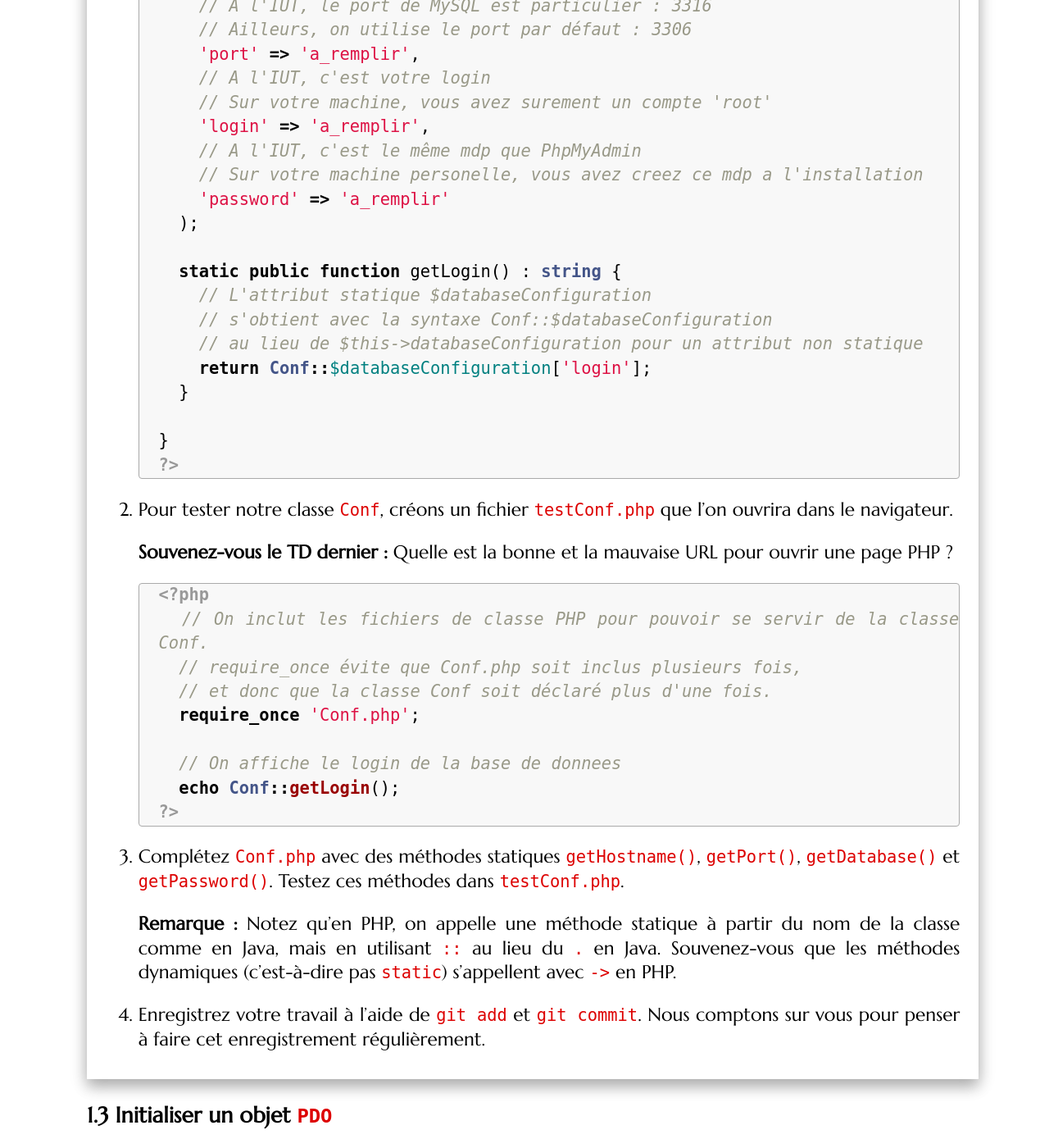
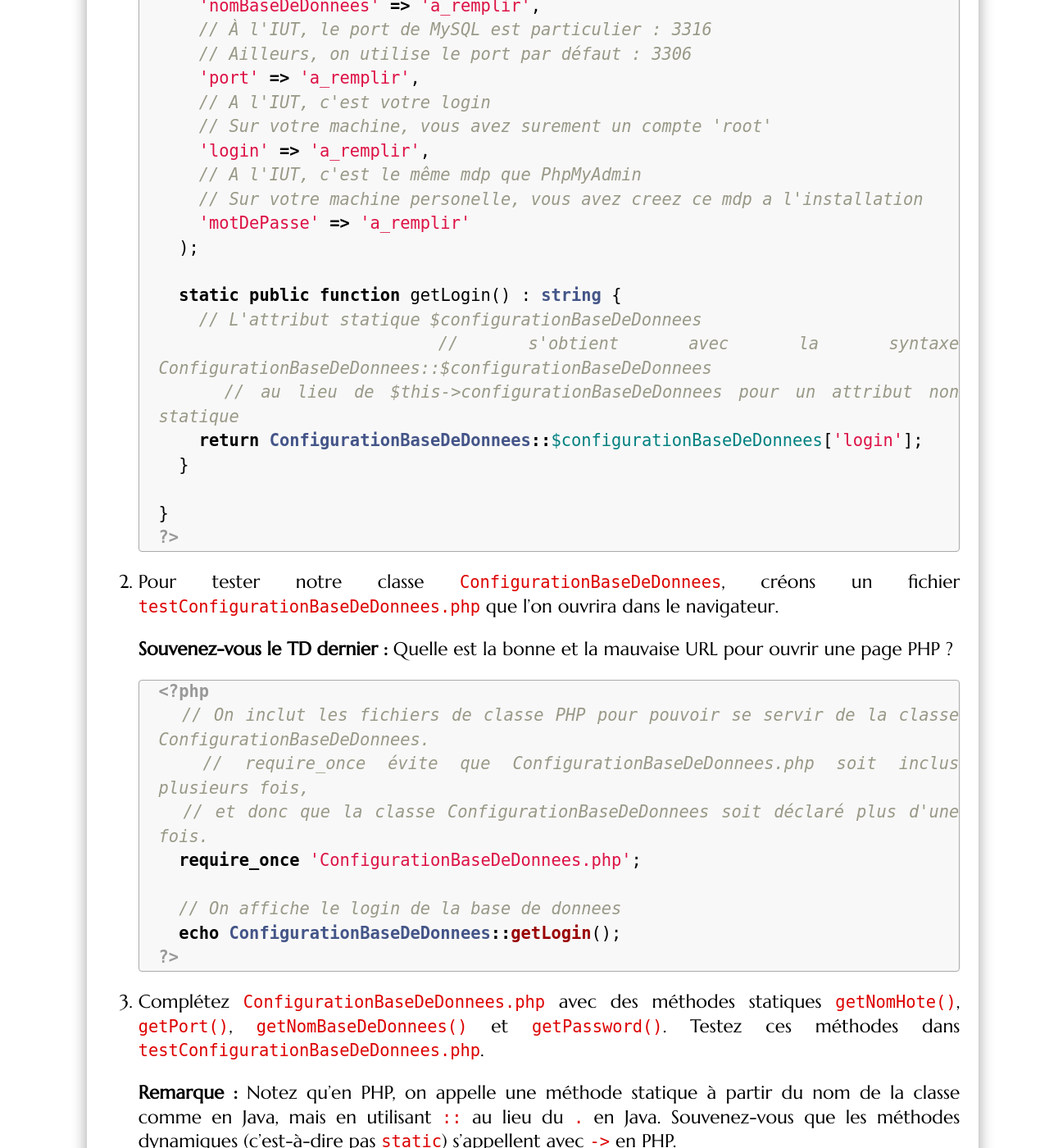
Before and after one commit to romainlebreton/R3.01-DeveloppementWeb, a Jekyll site: the page built from tutorials/tutorial2.md, in a window 1280 px wide and 1400 px high, scrolled down 2492 px. Shown: the whole window at 82% size. Built offline with Jekyll 4.4.1, drawn with Linux system fonts in a browser that asks for light colours; some web fonts are replaced; some of the changed text lies outside the part shown.

Commit message:
BDD -> BaseDeDonnees ou base de données BaseDeDonnee -> BaseDeDonnees Model -> ConnexionBaseDeDonnees Conf -> ConfigurationBaseDeDonnees databaseConfiguration -> configurationBaseDeDonnees hostname -> nomHote database -> nomBaseDeDonnees password -> motDePasse

````diff
--- a/tutorials/tutorial2.md
+++ b/tutorials/tutorial2.md
@@ -89,8 +89,8 @@ serveur du reste du code PHP.
 <!--      * qu'il prenne en charge la coloration syntaxique -->
 <!--      * qu'il sache indenter automatiquement votre code -->
 
-1. Créez un fichier `Conf.php`. Ce fichier contiendra une classe
-   `Conf` possédant un attribut statique `$databaseConfiguration` comme suit
+1. Créez un fichier `ConfigurationBaseDeDonnees.php`. Ce fichier contiendra une classe
+   `ConfigurationBaseDeDonnees` possédant un attribut statique `$configurationBaseDeDonnees` comme suit
    (changez bien sûr les `a_remplir`).
 
    <!-- Sont-ils à l'aise avec les attributs statiques ? -->
@@ -103,18 +103,18 @@ serveur du reste du code PHP.
 
    ```php
    <?php
-   class Conf {
+   class ConfigurationBaseDeDonnees {
 
-     static private array $databaseConfiguration = array(
+     static private array $configurationBaseDeDonnees = array(
        // Le nom d'hote est webinfo a l'IUT
        // ou localhost sur votre machine
        //
        // ou webinfo.iutmontp.univ-montp2.fr
        // pour accéder à webinfo depuis l'extérieur
-       'hostname' => 'a_remplir',
-       // A l'IUT, vous avez une BDD nommee comme votre login
-       // Sur votre machine, vous devrez creer une BDD
-       'database' => 'a_remplir',
+       'nomHote' => 'a_remplir',
+       // A l'IUT, vous avez une base de données nommee comme votre login
+       // Sur votre machine, vous devrez creer une base de données
+       'nomBaseDeDonnees' => 'a_remplir',
        // À l'IUT, le port de MySQL est particulier : 3316
        // Ailleurs, on utilise le port par défaut : 3306
        'port' => 'a_remplir',
@@ -123,21 +123,21 @@ serveur du reste du code PHP.
        'login' => 'a_remplir',
        // A l'IUT, c'est le même mdp que PhpMyAdmin
        // Sur votre machine personelle, vous avez creez ce mdp a l'installation
-       'password' => 'a_remplir'
+       'motDePasse' => 'a_remplir'
      );
 
      static public function getLogin() : string {
-       // L'attribut statique $databaseConfiguration
-       // s'obtient avec la syntaxe Conf::$databaseConfiguration
-       // au lieu de $this->databaseConfiguration pour un attribut non statique
-       return Conf::$databaseConfiguration['login'];
+       // L'attribut statique $configurationBaseDeDonnees
+       // s'obtient avec la syntaxe ConfigurationBaseDeDonnees::$configurationBaseDeDonnees
+       // au lieu de $this->configurationBaseDeDonnees pour un attribut non statique
+       return ConfigurationBaseDeDonnees::$configurationBaseDeDonnees['login'];
      }
 
    }
    ?>
    ```
 
-2. Pour tester notre classe `Conf`, créons un fichier `testConf.php` que l'on
+2. Pour tester notre classe `ConfigurationBaseDeDonnees`, créons un fichier `testConfigurationBaseDeDonnees.php` que l'on
 ouvrira dans le navigateur.
 
    **Souvenez-vous le TD dernier :** Quelle est la bonne et la mauvaise URL
@@ -150,18 +150,18 @@ ouvrira dans le navigateur.
 
    ```php
    <?php
-     // On inclut les fichiers de classe PHP pour pouvoir se servir de la classe Conf.
-     // require_once évite que Conf.php soit inclus plusieurs fois,
-     // et donc que la classe Conf soit déclaré plus d'une fois.
-     require_once 'Conf.php';
+     // On inclut les fichiers de classe PHP pour pouvoir se servir de la classe ConfigurationBaseDeDonnees.
+     // require_once évite que ConfigurationBaseDeDonnees.php soit inclus plusieurs fois,
+     // et donc que la classe ConfigurationBaseDeDonnees soit déclaré plus d'une fois.
+     require_once 'ConfigurationBaseDeDonnees.php';
 
      // On affiche le login de la base de donnees
-     echo Conf::getLogin();
+     echo ConfigurationBaseDeDonnees::getLogin();
    ?>
    ```
 
-3. Complétez `Conf.php` avec des méthodes statiques `getHostname()`, `getPort()`,
-   `getDatabase()` et `getPassword()`. Testez ces méthodes dans `testConf.php`.
+3. Complétez `ConfigurationBaseDeDonnees.php` avec des méthodes statiques `getNomHote()`, `getPort()`,
+   `getNomBaseDeDonnees()` et `getPassword()`. Testez ces méthodes dans `testConfigurationBaseDeDonnees.php`.
 
 
    **Remarque :** Notez qu'en PHP, on appelle une méthode statique à partir du nom de
@@ -197,36 +197,36 @@ de donnée.
    façon suivante
 
       ```php?start_inline=1
-      new PDO("mysql:host=$hostname;port=$port;dbname=$databaseName",$login,$password);
+      new PDO("mysql:host=$nomHote;port=$port;dbname=$nomBaseDeDonnees",$login,$motDePasse);
       ```
 
       Stockez ce nouvel objet `PDO` dans l'attribut `$pdo`.
 
-   1. Le code précédent a besoin que les variables `$hostname`, `$port`,
-   `$databaseName`, `$login` et `$password` contiennent les chaînes
+   1. Le code précédent a besoin que les variables `$nomHote`, `$port`,
+   `$nomBaseDeDonnees`, `$login` et `$motDePasse` contiennent les chaînes
    de caractères correspondant à l'hôte, au nom, au login et au mot de
-   passe de notre BDD. Créez donc ces variables avant le `new PDO` en
+   passe de notre base de données. Créez donc ces variables avant le `new PDO` en
    récupérant les informations à l'aide des fonctions de la classe
-   `Conf`.
+   `ConfigurationBaseDeDonnees`.
 
-   4. Comme notre classe `Model` dépend de `Conf.php`, ajoutez un `require_once 'Conf.php'`
+   4. Comme notre classe `ConnexionBaseDeDonnees` dépend de `ConfigurationBaseDeDonnees.php`, ajoutez un `require_once 'ConfigurationBaseDeDonnees.php'`
    au début du fichier.
 
    6. Testons dès à présent notre nouvelle classe. Créez le fichier
-   `testModel.php` suivant. Vérifiez que l'exécution de `testModel.php` ne donne
+   `testConnexionBaseDeDonnees.php` suivant. Vérifiez que l'exécution de `testConnexionBaseDeDonnees.php` ne donne
    pas de messages d'erreur.
 
       ```php
       <?php
-      require_once "Model.php";
+      require_once "ConnexionBaseDeDonnees.php";
 
       // On affiche un attribut de PDO pour vérifier  que la connexion est bien établie.
       // Cela renvoie par ex. "webinfo.iutmontp.univ-montp2.fr via TCP/IP"
       // mais surtout pas de message d'erreur
       // SQLSTATE[HY000] [1045] Access denied for user ... (mauvais mot de passe)
       // ou
-      // SQLSTATE[HY000] [2002] php_network_getaddresses: getaddrinfo failed (mauvais hostname)
-      $model = new Model();
+      // SQLSTATE[HY000] [2002] php_network_getaddresses: getaddrinfo failed (mauvais nom d'hôte)
+      $model = new ConnexionBaseDeDonnees();
       echo $model->getPdo()->getAttribute(PDO::ATTR_CONNECTION_STATUS);
       ?>
       ```
@@ -323,13 +323,13 @@ récupérer et traiter. Placez donc votre `new PDO(...)` au sein d'un try - catc
    `catch` afin de capturer les exceptions. -->
 
 Pour avoir plus de messages d'erreur de `PDO` et qu'il gère mieux l'UTF-8,
-**mettez à jour** la connexion dans `Model` en remplaçant `$this->pdo = new PDO(...);` par
+**mettez à jour** la connexion dans `ConnexionBaseDeDonnees` en remplaçant `$this->pdo = new PDO(...);` par
 
 ```php?start_inline=1
 // Connexion à la base de données
 // Le dernier argument sert à ce que toutes les chaines de caractères
 // en entrée et sortie de MySql soit dans le codage UTF-8
-$this->pdo = new PDO("mysql:host=$hostname;port=$port;dbname=$databaseName", $login, $password,
+$this->pdo = new PDO("mysql:host=$nomHote;port=$port;dbname=$nomBaseDeDonnees", $login, $motDePasse,
                      array(PDO::MYSQL_ATTR_INIT_COMMAND => "SET NAMES utf8"));
 
 // On active le mode d'affichage des erreurs, et le lancement d'exception en cas d'erreur
@@ -528,7 +528,7 @@ Si vous souhaitez utiliser une base de données `MySQL` en local, voici quelques
   * PhpMyAdmin est accessible à l'adresse [http://localhost/phpmyadmin](http://localhost/phpmyadmin).
     Normalement, il ne nécessite pas de connexion par login / mdp. En effet, vous êtes directement connecté en tant que `root`.
     Pour avoir la même configuration qu'à l'IUT, vous pouvez créer une base de données portant votre nom qui servira pour les TDs de PHP.
-  * Pour se connecter à votre BDD dans PHP :
-    * Dans `Conf.php`, l'hôte est `localhost`, la base de données est celle que vous venez de créer. Pour le login, indiquez `root`. Le mot de passe ne sera pas nécessaire.
-    * Dans `Model.php`, changer l'appel au constructeur `new PDO(...)` pour donner
+  * Pour se connecter à votre base de données dans PHP :
+    * Dans `ConfigurationBaseDeDonnees.php`, l'hôte est `localhost`, la base de données est celle que vous venez de créer. Pour le login, indiquez `root`. Le mot de passe ne sera pas nécessaire.
+    * Dans `ConnexionBaseDeDonnees.php`, changer l'appel au constructeur `new PDO(...)` pour donner
     la valeur `null` à l'argument `password`. Ceci a pour effet de vous connecter sans mot de passe.
````
Also changed, not shown: other parts of tutorials/tutorial2.md (+39 -39 lines).
